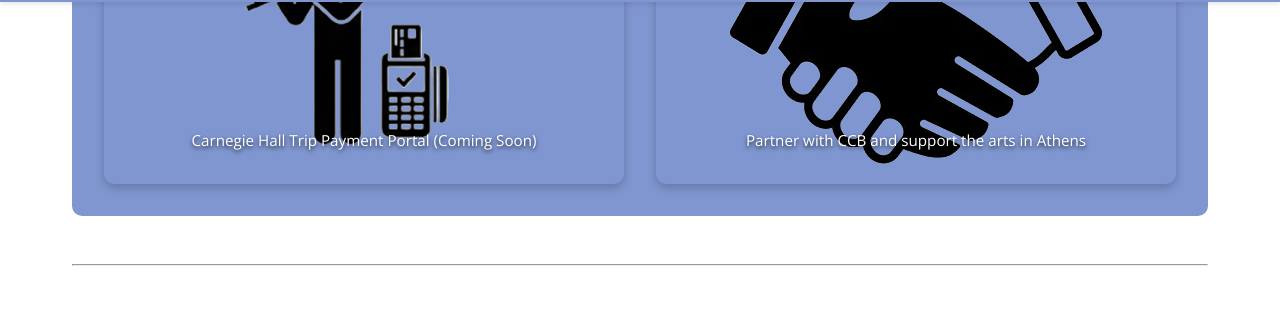
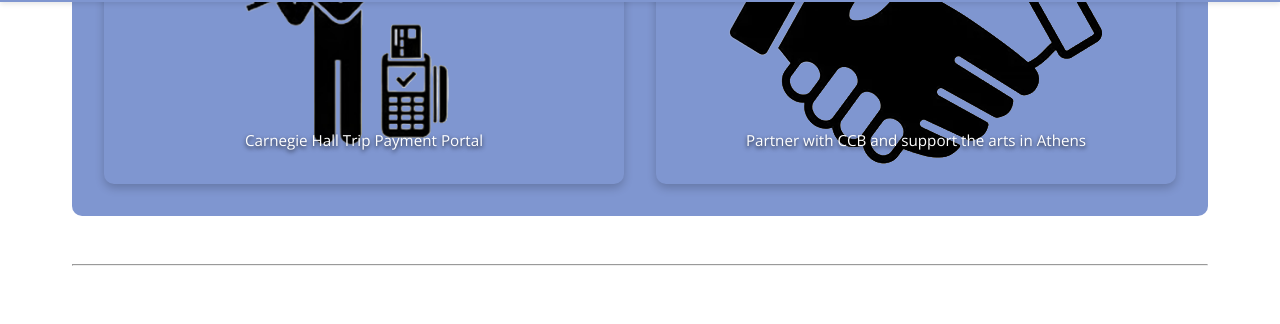
Before and after one commit to webmasterCCB/CCBwebsite, a Jekyll site: the page built from support.md, in a window 1280 px wide and 900 px high, scrolled down 763 px. Shown: the part 130-454 px from the top of the window. Built offline with Jekyll 4.4.1, drawn with Linux system fonts in a browser that asks for light colours.

Commit message:
Update support.md

```diff
--- a/support.md
+++ b/support.md
@@ -23,7 +23,7 @@ permalink: /support/
 
   <a href="/members-payment" class="support-card members">
     <span class="support-title">(Members Only)</span>
-    <span class="support-caption">Carnegie Hall Trip Payment Portal (Coming Soon)</span>
+    <span class="support-caption">Carnegie Hall Trip Payment Portal</span>
   </a>
 
   <a href="/bus-partners" class="support-card business">
```
